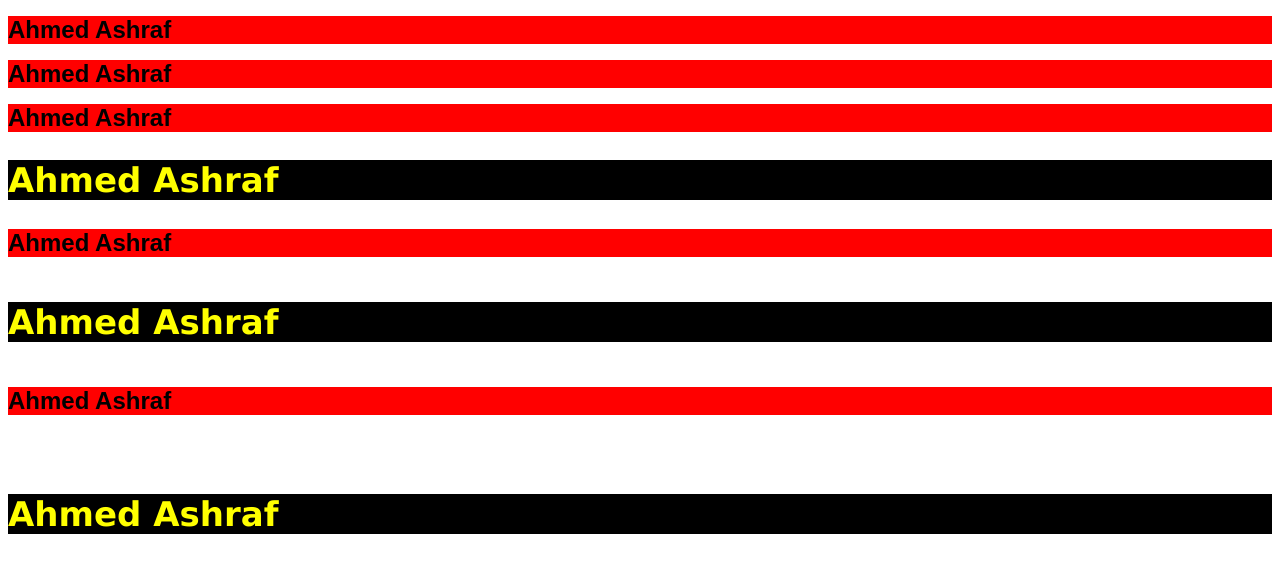
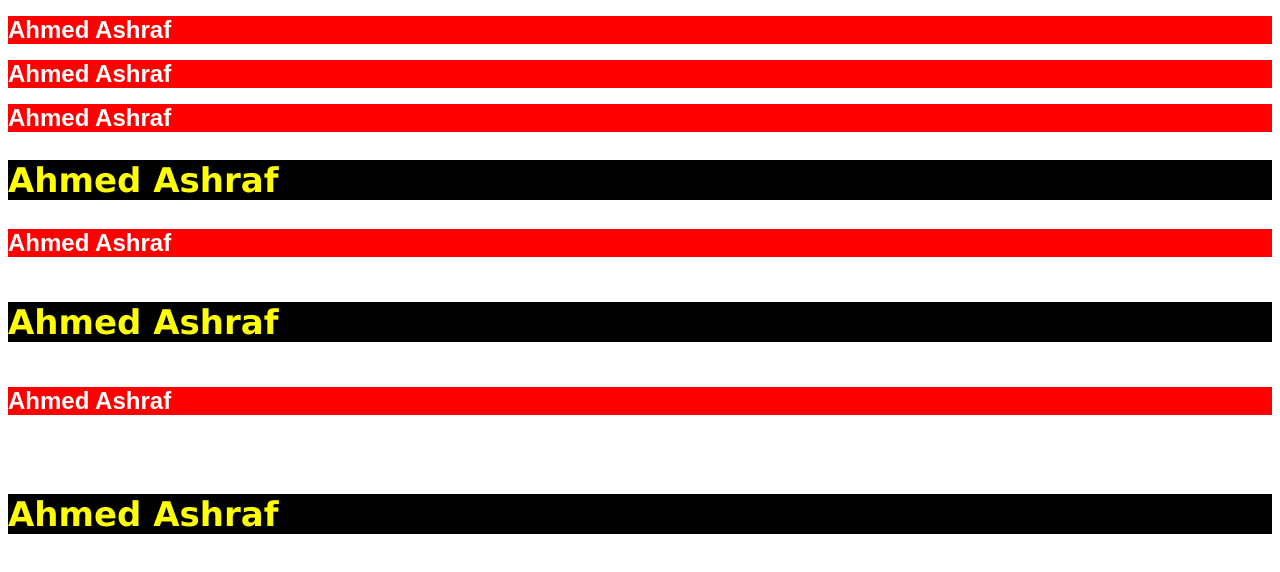
Before and after one commit to charter0300/mysite, a plain HTML site: page index.html in a window 1280 px wide. Drawn offline with Linux system fonts and the light colour scheme.

Commit message:
Update index.html

```diff
--- a/index.html
+++ b/index.html
@@ -6,7 +6,7 @@
 
 		h1,h3,h5{
 			background-color: red;
-			color: rgba(255.0.255.0.3);
+			color: white;
 			font-size: 24px;
 			font-family: Arial;
 		}
```
